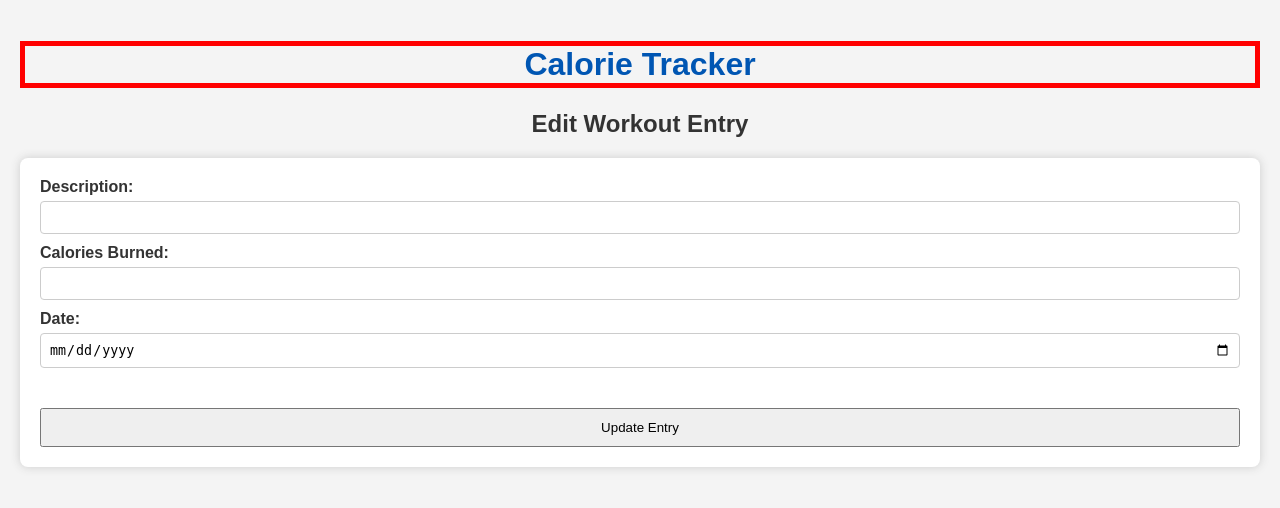
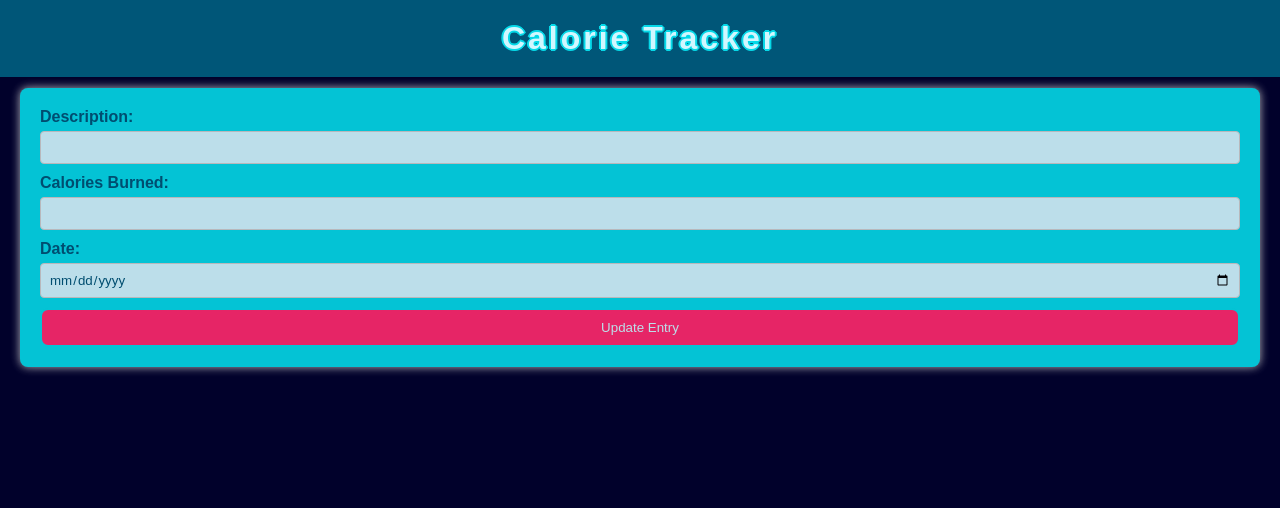
Before and after one commit to software-students-spring2024/5-final-project-spring-2024-dttt5, a Flask app: template app/templates/edit_workout_entry.html in a window 1280 px wide. Shown: the top 508 px of the page. Run offline with Flask 3, Linux system fonts and the light colour scheme; the template is opened without the code that fills it, so the values that code supplies are empty; parts of the project's set-up code (start-up, migrations or seed data) failed here and were passed over.

Commit message:
updated edit_workout

```diff
--- a/app/templates/edit_workout_entry.html
+++ b/app/templates/edit_workout_entry.html
@@ -6,31 +6,120 @@
     <title>Edit Workout Entry</title>
     <!-- <link rel="stylesheet" href="static/style.css"> -->
     <style>
+
+
+        .updateButton {
+            width: 100%;
+            padding: 10px;
+            margin: auto 0;
+            text-align: center;
+            display: flex;
+            justify-content: center;
+            align-items: center;    width: 100%;
+            background-color: #ff2a6d;
+            border-radius: 8px;
+            font-family: Arial, Helvetica, sans-serif;
+            border: 2px solid #05d9e8;
+            color: #d1f7ff;
+        }
+
 /* General body styles */
 body {
     font-family: Arial, sans-serif;
-            background-color: #f4f4f4;
-            color: #333;
+    /* background-color: #f4f4f4;
+    color: #333; */
     margin: 0;
+    padding: 20px;
+    background-color: #01012b;
+}
+
+.loginRegBg {
+    /* background-color: red; */
+
+}
+
+.borderHeader {
+    height: 100px;
+    width: 100vw;
+    margin: 0;
+    position: fixed;
+    top: 0;
+    left: 0;
+  }
+
+
+.inputStyle {
+    background-color:#d1f7ff;
+    color: #005678;
+    font-family: Arial, sans-serif;
+}
+
+.bottomText {
+    color: #d1f7ff;
+    font-family: Arial, sans-serif;
+}
+
+/*
+palette:
+#ff2a6d
+#d1f7ff
+#05d9e8
+#005678
+#01012b
+*/
+
+.welcomeMsg{
+    color: #ff2a6d;
+    font-size: 40px;
+    font-family: Arial, sans-serif;
+}
+
+.indexHeader {
+    color: #05d9e8;
+}
+
+#calories-table, #workouts-table {
+    background-color: #01012b;
+    color: #05d9e8;
+}
+#total-calories {
+    color: #ff2a6d;
+}
+
+h1 {
+    color: #d1f7ff;
+    text-align: center;
+    /* border: 3px double #ff2a6d; */
+    text-shadow: 2px 0 #05d9e8, -2px 0 #05d9e8, 0 2px #05d9e8, 0 -2px #05d9e8,
+               1px 1px #05d9e8, -1px -1px #05d9e8, 1px -1px #05d9e8, -1px 1px #05d9e8;
+    background: #005678;
+    letter-spacing: 3px;
+    margin: auto 0;
+    text-align: center;
+    display: flex;
+    justify-content: center;
+    align-items: center;
     padding: 20px;
 }
 
-        h1 {
-            color: #0056b3;
+h2 {
     text-align: center;
-            border: 5px solid red;
+    color: #005678;
+
 }
 
-        h2 {
+h3 {
     text-align: center;
 }
 
 /* Form styling */
 form {
-            background: #fff;
+    background: #05d9e8;
     padding: 20px;
     border-radius: 8px;
     box-shadow: 0 0 10px #ccc;
+    color: #005678;
+    opacity: 90%;
 }
 
 label {
@@ -63,7 +152,7 @@
 }
 
 button:hover {
-            background-color: #004494;
+    background-color: #005678;
 }
 
 /* Table styling */
@@ -76,11 +165,11 @@
 th, td {
     text-align: left;
     padding: 12px;
-            border-bottom: 1px solid #ccc;
+    border-bottom: 1px solid #005678;
 }
 
 th {
-            background-color: #f8f8f8;
+    background-color: #005678;
 }
 
 /* Utility classes */
@@ -94,65 +183,40 @@
 
 /* Links */
 a {
-            color: #0077cc;
+    color: #ff2a6d;
 }
 
 a:hover {
     text-decoration: underline;
 }
 
-        /* Messages and popups */
-        #message {
-            background-color: #dff0d8;
-            color: #3c763d;
-            padding: 10px;
-            margin-bottom: 20px;
-            border-radius: 4px;
-            border: 1px solid #d6e9c6;
-        }
 
-        #popup {
-            position: fixed;
-            top: 20%;
-            left: 50%;
-            transform: translateX(-50%);
-            z-index: 1000;
-            background: white;
-            border: 1px solid #ccc;
-            border-radius: 5px;
-            padding: 20px;
-            display: none; /* Hidden by default */
-        }
 
-        .spacer {
-            height: 30px;
-        }
 
-        .updateButton {
-            width: 100%;
-            padding: 10px;
-            margin: auto 0;
-            text-align: center;
-            display: flex;
-            justify-content: center;
-            align-items: center;
-        }
+
+
 
             </style>
 </head>
 <body>
+    <div class="borderHeader">
         <h1>Calorie Tracker</h1>
-    <h2>Edit Workout Entry</h2>
+    </div>
+
+    <div class="spacer"></div>
+    <div class="spacer"></div>
+
+    <h2 class="indexHeader">Edit Workout Entry</h2>
     <div id="app">
         <form method="post" action="{{ url_for('edit_workout_entry', entry_id=entry['_id']) }}">
             <label for="description">Description:</label>
-            <input type="text" id="description" name="description" required value="{{ entry['description'] }}">
+            <input type="text" class="inputStyle" id="description" name="description" required value="{{ entry['description'] }}">
 
             <label for="calories_burned">Calories Burned:</label>
-            <input type="number" id="calories_burned" name="calories_burned" required value="{{ entry['calories_burned'] }}">
+            <input type="number" class="inputStyle" id="calories_burned" name="calories_burned" required value="{{ entry['calories_burned'] }}">
 
             <label for="date">Date:</label>
-            <input type="date" id="date" name="date" required value="{{ entry['date'] }}">
+            <input type="date" class="inputStyle" id="date" name="date" required value="{{ entry['date'] }}">
             <div class="spacer"></div>
             <button type="submit" class="updateButton">Update Entry</button>
         </form>
```
Lines whose indentation alone changed are shown as unchanged.
